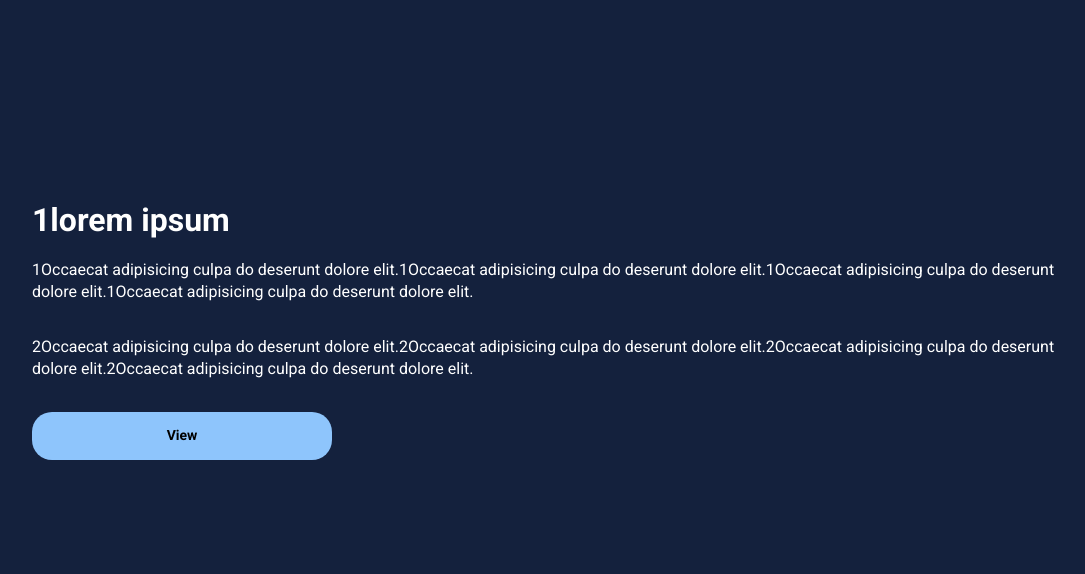
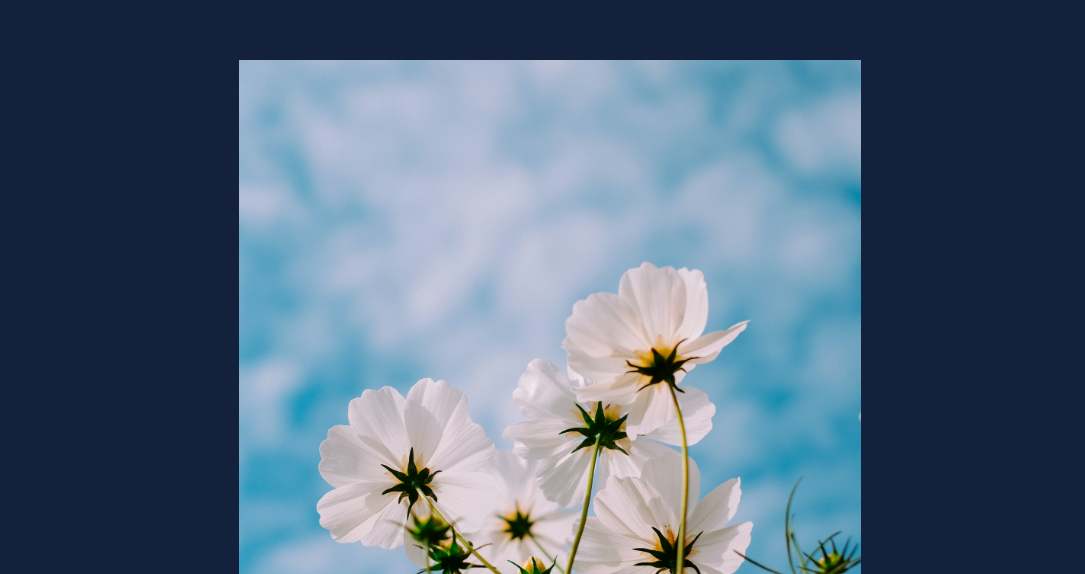
Before and after one commit to IvyJean/portfolio-v1, a React (Create React App) app: page / in a window 1280 px wide. Shown: the part 1746-2320 px from the top of the page, without its empty margins (90-1175 px from the left). Built offline with nearby package versions, Linux system fonts and the light colour scheme.

Commit message:
Change position of info component

```diff
--- a/src/App.js
+++ b/src/App.js
@@ -20,8 +20,8 @@ function App() {
       <Navbar toggle={toggle}/>
       <Dropdown toggle={toggle} isOpen={isOpen}/>
       <Hero />
+      <Info {...InfoDataOne}/>
       <Projects heading="Projects" />
-      <Info {...InfoDataOne}/>
     </Fragment>
   );
 }
```
